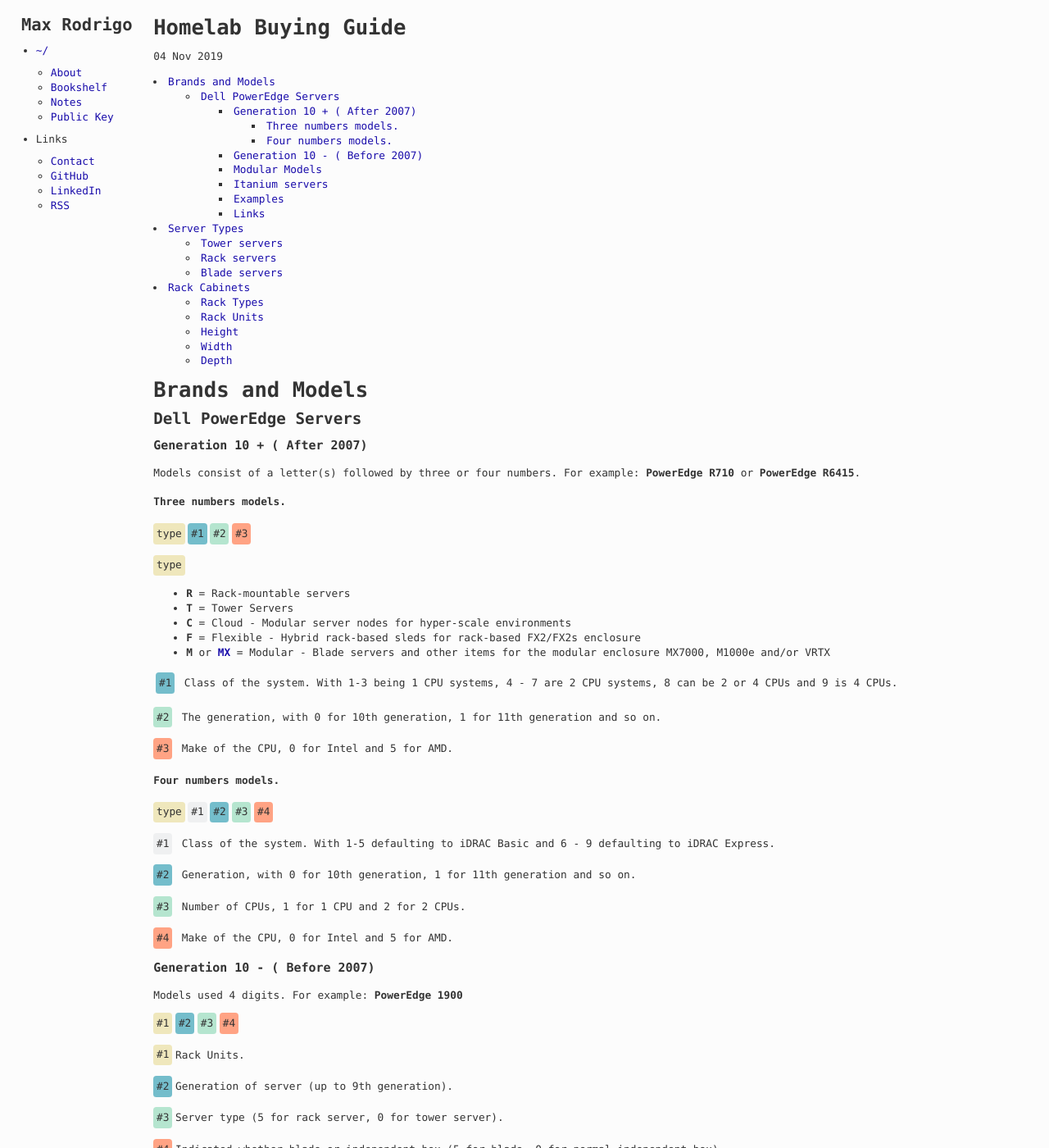
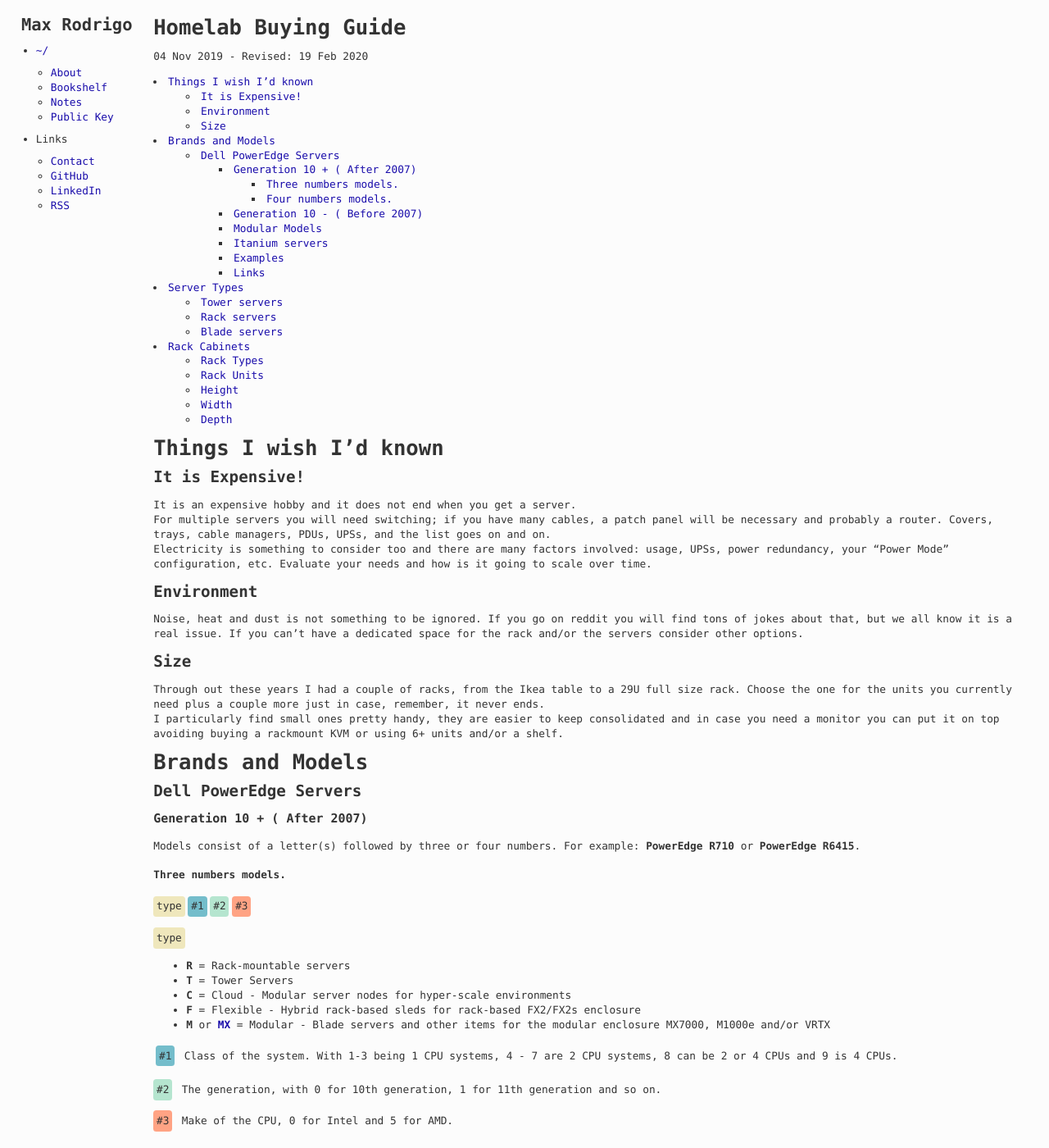
Before and after one commit to maxrodrigo/maxrodrigo.github.io, a Jekyll site: the page built from _posts/2019-11-04-homelab-buying-guide.md, in a window 1280 px wide and 1400 px high. Shown: the whole window at 82% size. Built offline with Jekyll 4.4.1, drawn with Linux system fonts in a browser that asks for light colours; some web fonts are replaced.

Commit message:
Update homelab note.

```diff
--- a/_posts/2019-11-04-homelab-buying-guide.md
+++ b/_posts/2019-11-04-homelab-buying-guide.md
@@ -1,6 +1,25 @@
 ---
 toc: true
+last_modified_at: 2020-02-19 19:28:18+010
 ---
+
+# Things I wish I'd known
+
+## It is Expensive!
+
+It is an expensive hobby and it does not end when you get a server.
+For multiple servers you will need switching; if you have many cables, a patch panel will be necessary and probably a router. Covers, trays, cable managers, PDUs, UPSs, and the list goes on and on.
+Electricity is something to consider too and there are many factors involved: usage, UPSs, power redundancy, your "Power Mode" configuration, etc.
+Evaluate your needs and how is it going to scale over time.
+
+## Environment
+
+Noise, heat and dust is not something to be ignored. If you go on reddit you will find tons of jokes about that, but we all know it is a real issue. If you can't have a dedicated space for the rack and/or the servers consider other options.
+
+## Size
+
+Through out these years I had a couple of racks, from the Ikea table to a 29U full size rack. Choose the one for the units you currently need plus a couple more just in case, remember, it never ends.
+I particularly find small ones pretty handy, they are easier to keep consolidated and in case you need a monitor you can put it on top avoiding buying a rackmount KVM or using 6+ units and/or a shelf.
 
 # Brands and Models
 
```
